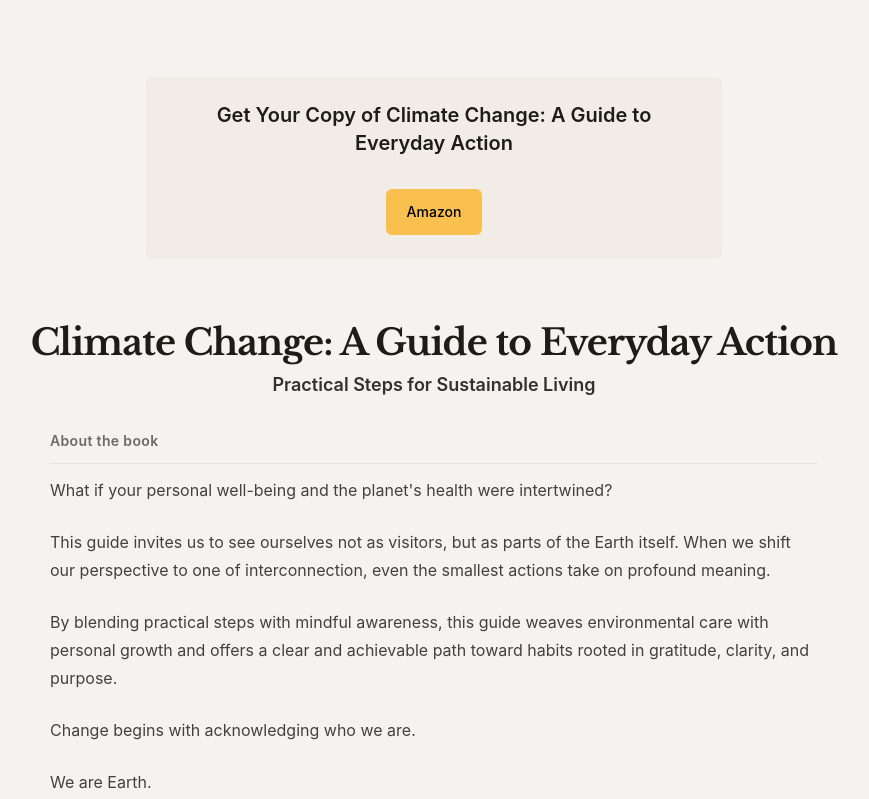
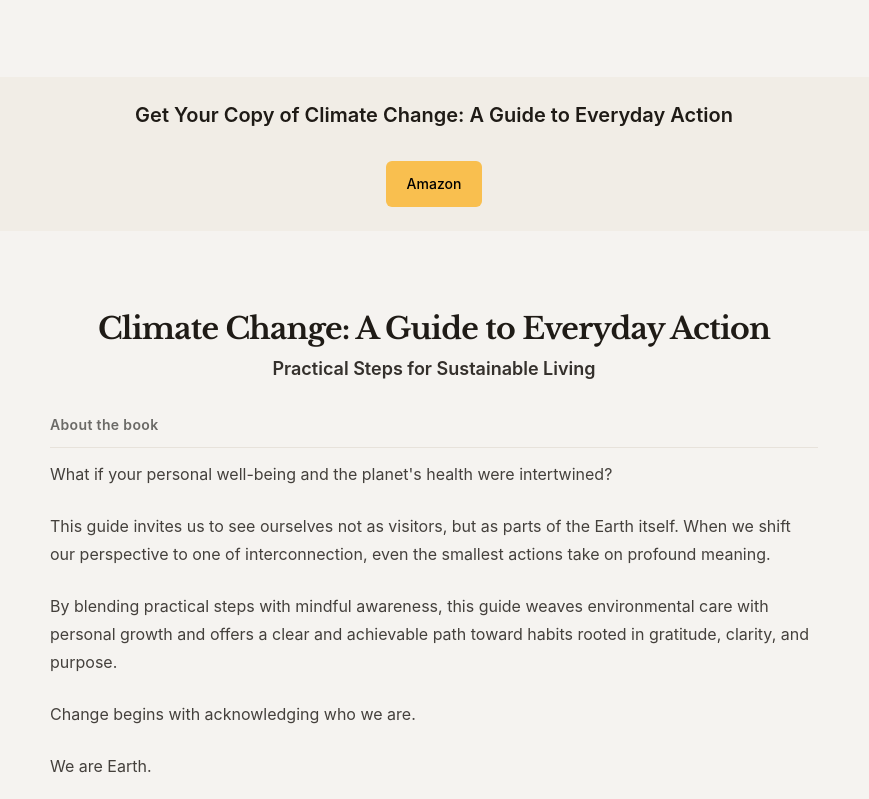
Before and after one commit to franglow/climateactiondaily, an Astro site: page / in a window 1280 px wide. Shown: the part 894-1693 px from the top of the page, without its empty margins (206-1075 px from the left). Built offline with nearby package versions, Linux system fonts and the light colour scheme; Astro itself is replaced by a stand-in of ours.

Commit message:
Fonts H2 and CTA background size update.

```diff
--- a/src/components/CtaPanel.astro
+++ b/src/components/CtaPanel.astro
@@ -5,8 +5,8 @@ interface Retailer { name: string; url: string }
 interface Props { title: string; retailers: Retailer[] }
 const { title, retailers } = Astro.props;
 ---
-<section class="mt-10 my-10 md:mt-12">
-  <div class="max-w-xl mx-auto bg-[color:var(--base-cta)] rounded-md py-6 px-6 text-center">
+<section class="mt-10 my-20 md:mt-12">
+  <div class="max-w-4xl mx-auto bg-[color:var(--base-cta)] rounded-md py-6 px-6 text-center">
     <h3 class="text-lg md:text-xl font-semibold leading-tight">{title}</h3>
     <div class="mt-4 flex justify-center">
       <BuyButtons retailers={retailers} variant="single" />
--- a/src/pages/index.astro
+++ b/src/pages/index.astro
@@ -33,7 +33,7 @@ const amazonOnly = retailers.filter(r => r.name.toLowerCase().startsWith("amazon
 
   <!-- 3) About / Intro -->
   <section class="mt-12 md:mt-16">
-    <h2 class="font-serif text-3xl md:text-4xl leading-tight tracking-tight text-center">
+    <h2 class="font-serif text-2xl md:text-3xl leading-tight tracking-tight text-center">
       {book.title}
     </h2>
     <p class="mt-2 text-base md:text-lg font-semibold text-base-ink/90 text-center">
```
